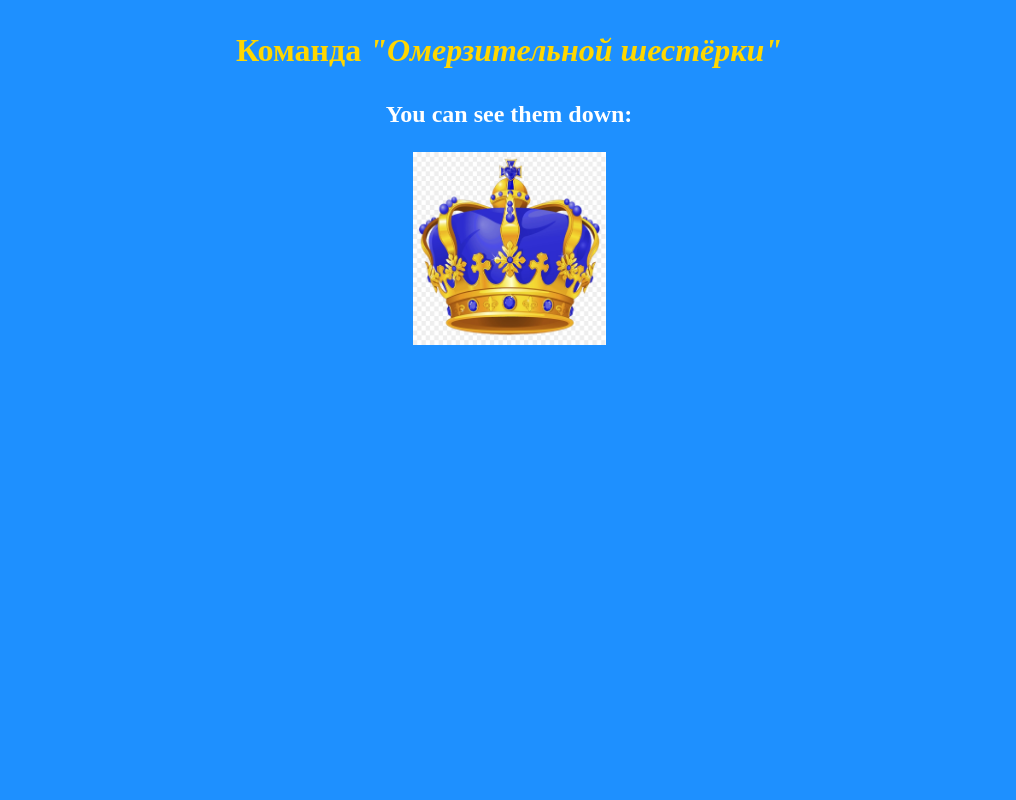
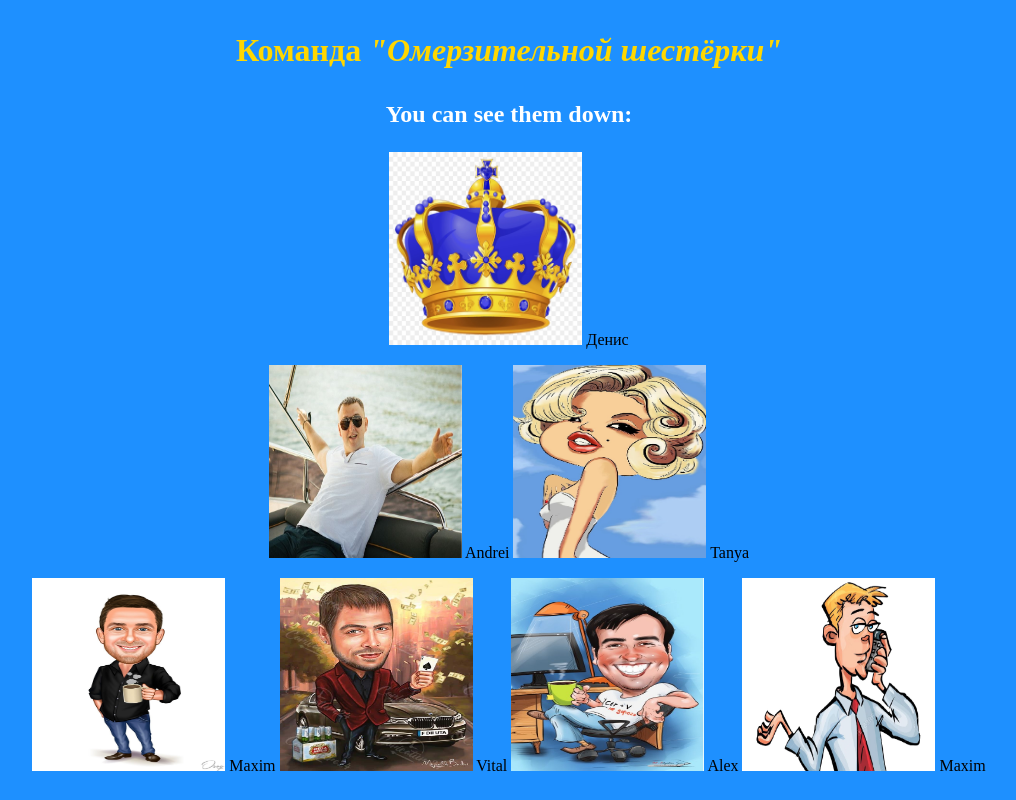
Before and after one commit to agvardeitsev/website, a Django app: page / in a window 1280 px wide. Shown: the whole page, without its empty margins (131-1147 px from the left). Run offline with Django 4.2, Linux system fonts and the light colour scheme.

Commit message:
all people

```diff
--- a/WEB_Site/website/templates/general.html
+++ b/WEB_Site/website/templates/general.html
@@ -8,8 +8,23 @@
     <H2 style="color: white"><p align="center">You can see them down:</p> </H2>
 </head>
     <body bgcolor="DodgerBlue">
-    <center> <img src="{% static '/general/img/crown.jpg' %}" width="193" height="193" /> </center>
-
+    <div>
+    <center><p> <img src="{% static '/general/img/crown.jpg' %}" width="193" height="193"  />  Денис
+    </p></center>
+    </div>
+    <p></p>
+    <div>
+    <center><p> <img src="{% static '/general/img/me.jpg' %}" width="193" height="193"  />  Andrei
+    <img src="{% static '/general/img/tanya.jpg' %}" width="193" height="193"  />  Tanya
+    </p></center>
+    </div>
+    <div>
+    <center><p> <img src="{% static '/general/img/maxus.jpg' %}" width="193" height="193"  />  Maxim
+    <img src="{% static '/general/img/vital.jpg' %}" width="193" height="193"  />  Vital
+        <img src="{% static '/general/img/alex.jpg' %}" width="193" height="193"  />  Alex
+    <img src="{% static '/general/img/lugas.jpg' %}" width="193" height="193"  />   Maxim
+    </p></center>
+    </div>
 
     </body>
 </html>
```
Also changed, not shown: WEB_Site/website/static/general/img/alex.jpg (added), WEB_Site/website/static/general/img/lugas.jpg (added), WEB_Site/website/static/general/img/maxus.jpg (added), WEB_Site/website/static/general/img/me.jpg (added), WEB_Site/website/static/general/img/tanya.jpg (added), WEB_Site/website/static/general/img/vital.jpg (added).
